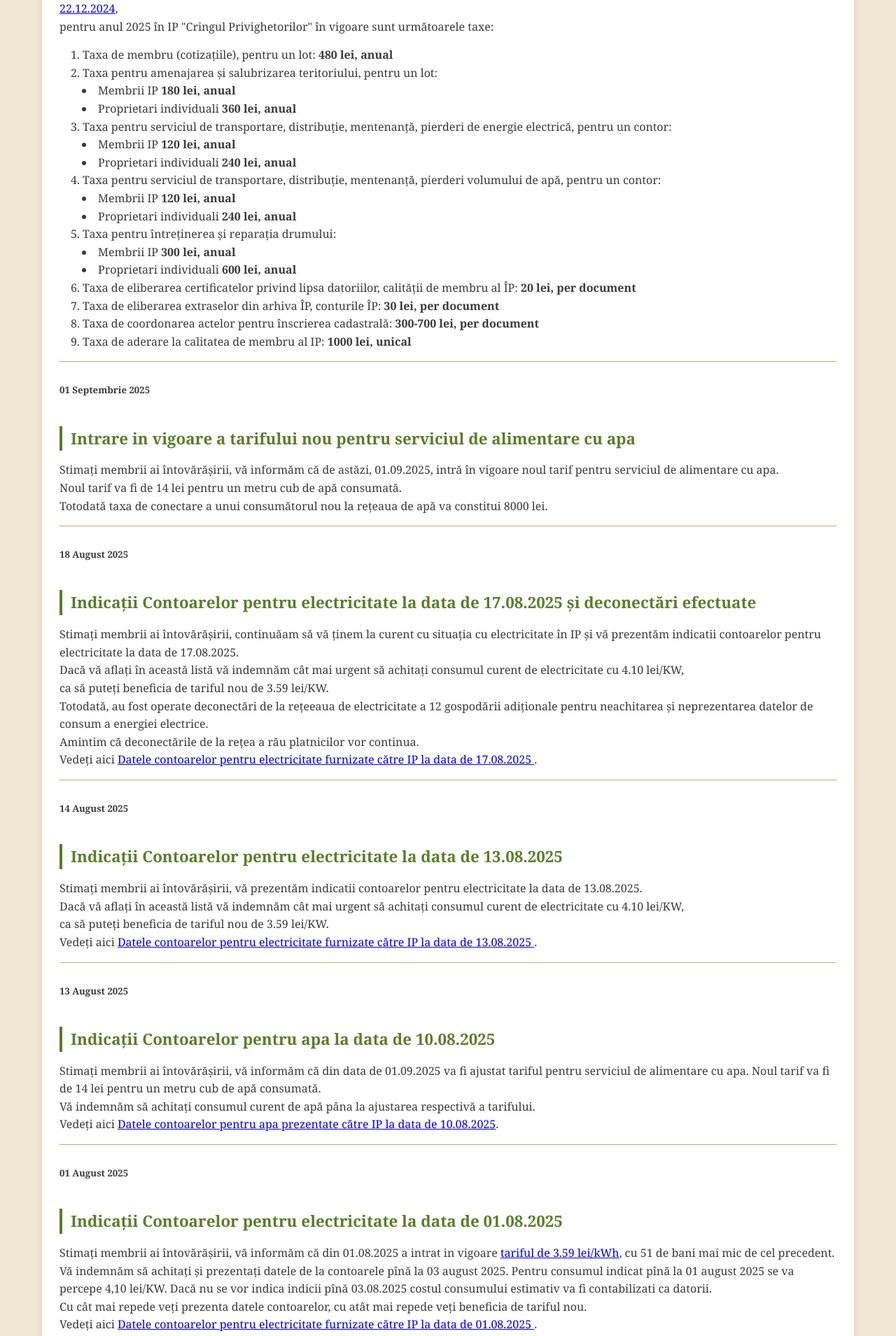
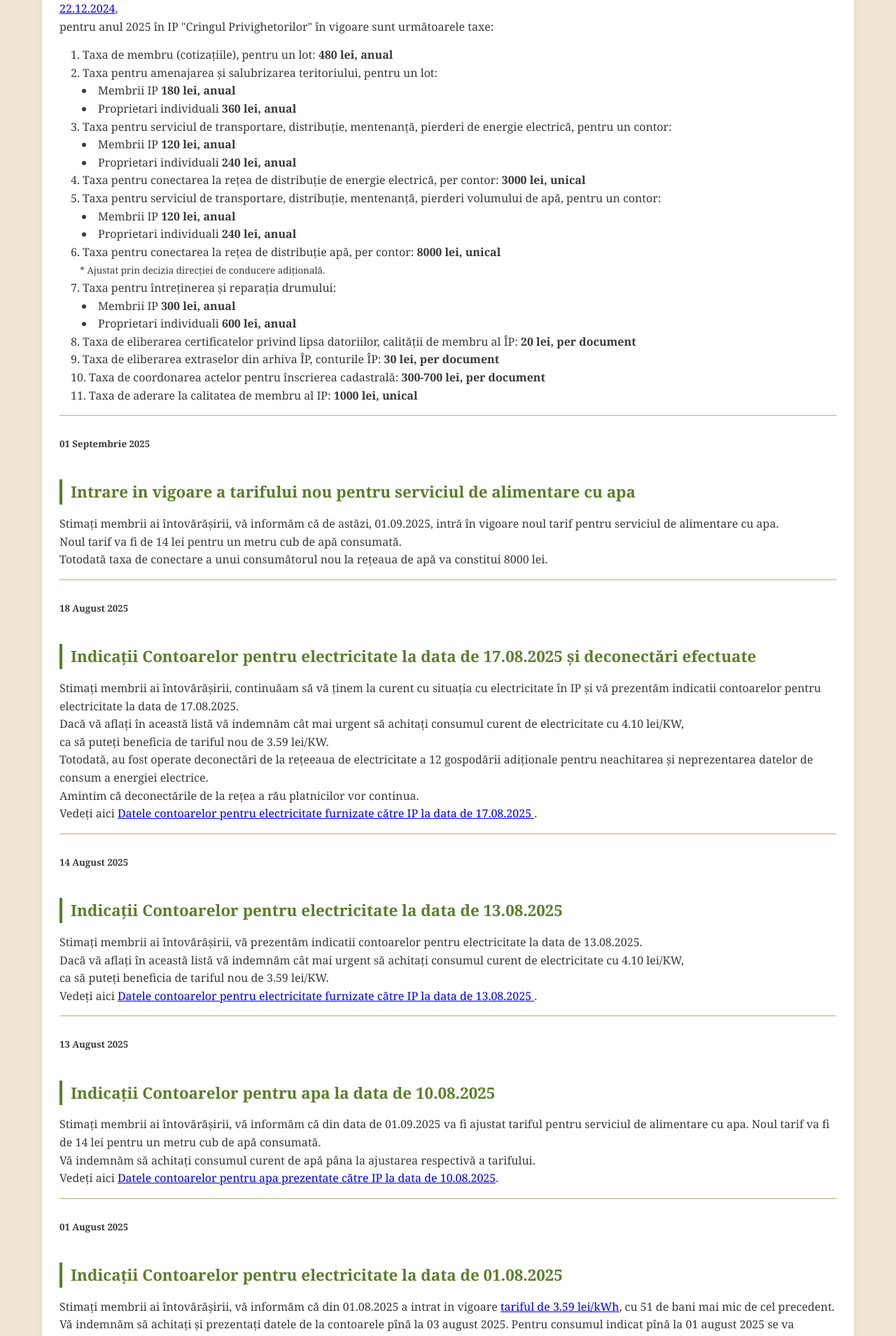
Before and after one commit to cringulprivighetorilor/cringulprivighetorilor.github.io, a Jekyll site: the page built from index.html, in a window 1280 px wide. Shown: the part 1352-3261 px from the top of the page at 70% size. Built offline with Jekyll 4.4.1, drawn with Linux system fonts in a browser that asks for light colours; some web fonts are replaced; a script that is not in the unit is left out.

Commit message:
Initial commit 1

```diff
--- a/index.html
+++ b/index.html
@@ -36,7 +36,9 @@ layout: default
                     <li>Taxa de membru (cotizațiile), pentru un lot: <b>480 lei, anual </b></li>
                     <li>Taxa pentru amenajarea și salubrizarea teritoriului, pentru un lot: <br><ul><li>Membrii IP <b>180 lei, anual </b></li><li>Proprietari individuali <b>360 lei, anual </b></li> </ul> </li>
                     <li>Taxa pentru serviciul de transportare, distribuție, mentenanță, pierderi de energie electrică, pentru un contor: <br><ul><li>Membrii IP <b>120 lei, anual </b></li><li>Proprietari individuali <b>240 lei, anual </b></li> </ul> </li>
+                    <li>Taxa pentru conectarea la rețea de distribuție de energie electrică, per contor: <b>3000 lei, unical</b></li>
                     <li>Taxa pentru serviciul de transportare, distribuție, mentenanță, pierderi volumului de apă, pentru un contor: <br><ul><li>Membrii IP <b>120 lei, anual </b></li><li>Proprietari individuali <b>240 lei, anual </b></li> </ul> </li>
+                    <li>Taxa pentru conectarea la rețea de distribuție apă, per contor: <b>8000 lei, unical</b> <br/><small>* Ajustat prin decizia direcției de conducere adițională.</small></li>
                     <li>Taxa pentru întreținerea și reparația drumului: <br><ul><li>Membrii IP <b>300 lei, anual </b></li><li>Proprietari individuali <b>600 lei, anual </b></li> </ul> </li>
                     <li>Taxa de eliberarea certificatelor privind lipsa datoriilor, calității de membru al ÎP: <b>20 lei, per document</b></li>
                     <li>Taxa de eliberarea extraselor din arhiva ÎP, conturile ÎP: <b>30 lei,  per document</b></li>
--- a/styles.css
+++ b/styles.css
@@ -436,3 +436,7 @@ ol.tax-list ul {
     list-style: disc inside;
     margin: 0 1em;
 }
+
+ol.tax-list small {
+    margin: 0 1em;
+}
```
